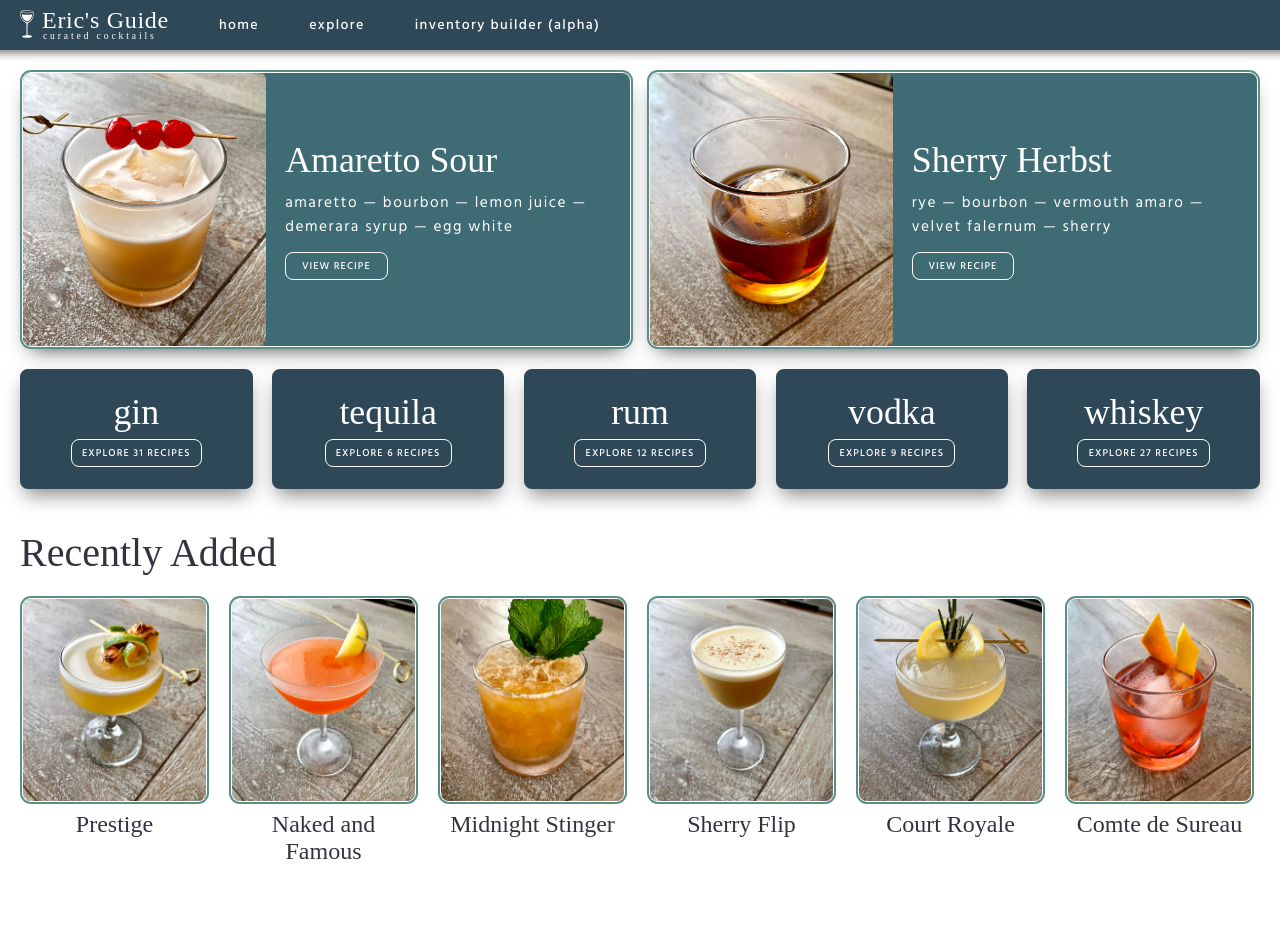
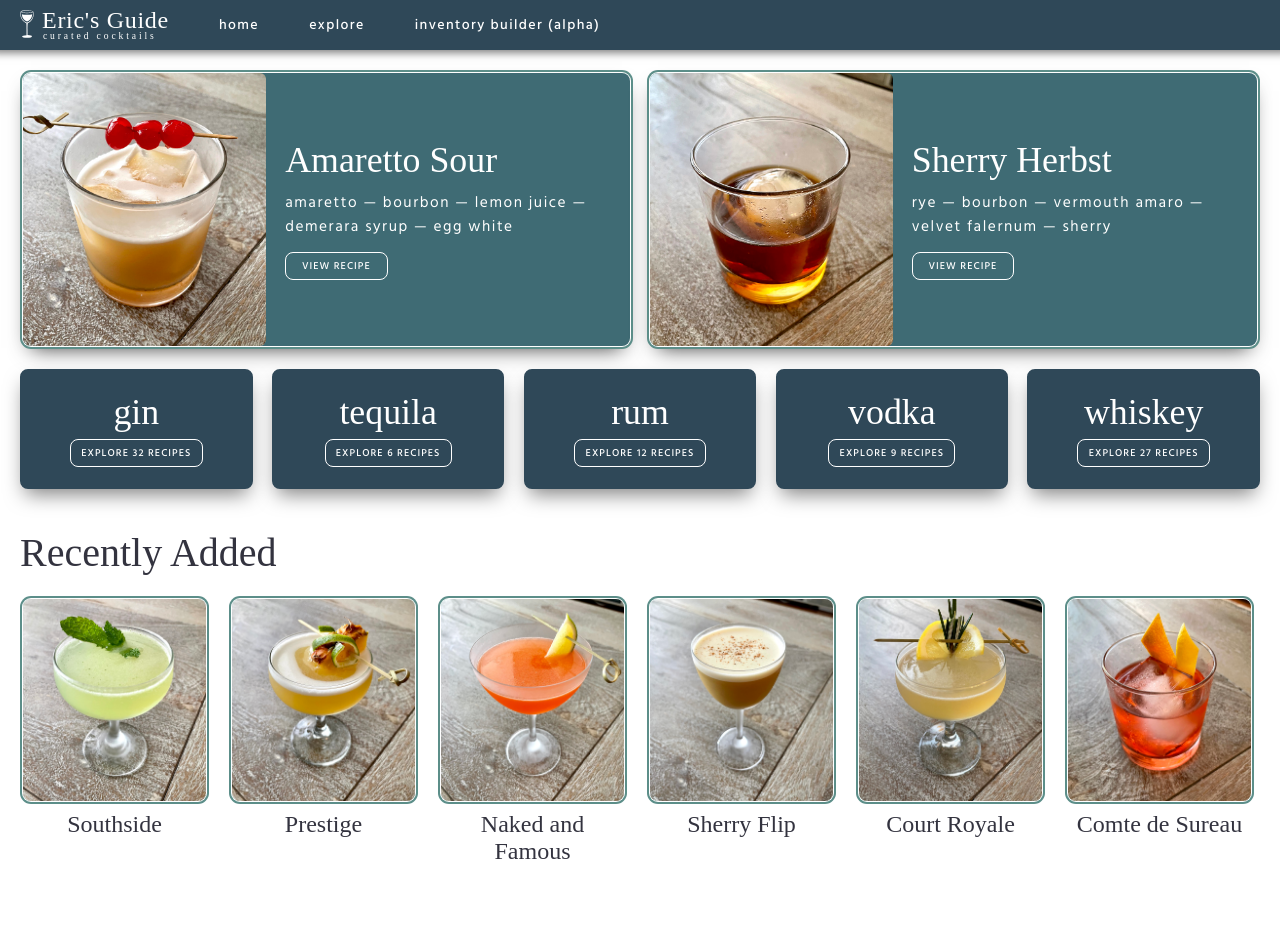
Before and after one commit to ericdouglaspratt/cocktails, a React (Create React App) app: page / in a window 1280 px wide. Shown: the top 942 px of the page. Built offline with nearby package versions, Linux system fonts and the light colour scheme; a web font is replaced by a local one.

Commit message:
added Southside

```diff
--- a/src/Home.js
+++ b/src/Home.js
@@ -21,7 +21,7 @@ const Home = ({ recipes, recipeTagMap }) => {
   const classics = recipes.list.filter(recipe => recipe.isCoreDrink);
   // const exclusives = getRecipes(['thunderball', 'the-andy-special'], recipes);
   // const fresh = getRecipes(['gin-smash', 'whiskey-smash'], recipes);
-  const recentlyAdded = getRecipes(['prestige', 'naked-and-famous', 'midnight-stinger', 'sherry-flip', 'court-royale', 'comte-de-sureau'], recipes);
+  const recentlyAdded = getRecipes(['southside', 'prestige', 'naked-and-famous', 'sherry-flip', 'court-royale', 'comte-de-sureau'], recipes);
   const seaportCollection = getRecipes(['laissez-faire', 'maximilian-affair', 'fort-point', 'casino-royale', 'mission-of-burma'], recipes);
   // const smooth = getRecipes(['diffords-old-fashioned'], recipes);
 
--- a/src/data/recipes.js
+++ b/src/data/recipes.js
@@ -3432,6 +3432,35 @@ export default [
         amount: 1,
         tag: 'lime juice',
         unit: 'oz'
+      }
+    ]
+  },
+  {
+    name: 'Southside',
+    image: 'images/southside.jpg',
+    instructions: 'Shake with ice and strain into a chilled coupe glass. Garnish with small mint sprig.',
+    method: METHODS.SHAKE,
+    source: 'https://www.foodnetwork.com/recipes/geoffrey-zakarian/southside-cocktail-2303816',
+    ingredients: [
+      {
+        amount: 2,
+        tag: 'gin',
+        unit: 'oz'
+      },
+      {
+        amount: 1,
+        tag: 'lime juice',
+        unit: 'oz'
+      },
+      {
+        amount: 0.75,
+        tag: 'simple syrup',
+        unit: 'oz'
+      },
+      {
+        amount: 7,
+        tag: 'mint',
+        unit: 'leaf'
       }
     ]
   }
```
Also changed, not shown: public/images/southside.jpg (added).
